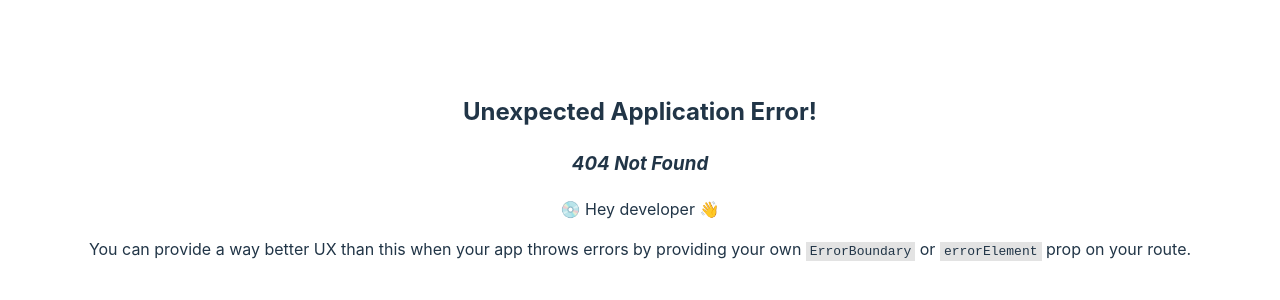
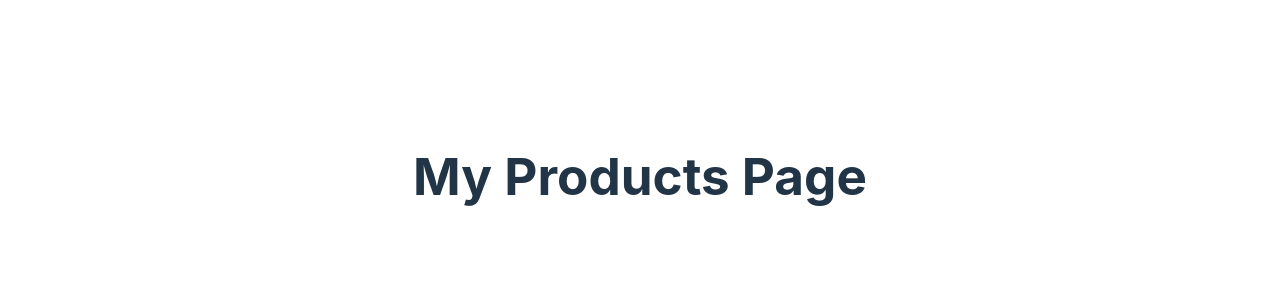
Before and after one commit to AnilOguzman/React, a React (Vite) app: page /products in a window 1280 px wide. Before the commit this address had no page. Shown: the part 224-524 px from the top of the page. Built offline with nearby package versions, Linux system fonts and the light colour scheme.

Commit message:
second way to route

```diff
--- a/src/App.jsx
+++ b/src/App.jsx
@@ -1,9 +1,20 @@
-import { RouterProvider, createBrowserRouter } from "react-router-dom";
+import { Route, RouterProvider, createBrowserRouter, createRoutesFromElements } from "react-router-dom";
+import HomePage from "./pages/Home";
+import ProductsPage from "./pages/Products";
 import "./App.css";
-import HomePage from "./pages/Home";
 
-const router = createBrowserRouter([{ path: "/", element: <HomePage /> }]);
+// const router = createBrowserRouter([
+//   { path: "/", element: <HomePage /> },
+//   { path: "/products", element: <ProductsPage /> },
+// ]);
 
+const routeDefinitions=createRoutesFromElements(
+  <Route>
+    <Route path="/" element={<HomePage/>} />
+    <Route path="/products" element={<ProductsPage/>} />
+  </Route>
+);
+const router=createBrowserRouter(routeDefinitions);
 function App() {
   return (
     <>
--- /dev/null
+++ b/src/pages/Products.jsx
@@ -0,0 +1,8 @@
+
+const ProductsPage = () => {
+  return (
+    <h1>My Products Page</h1>
+  )
+}
+
+export default ProductsPage
```
